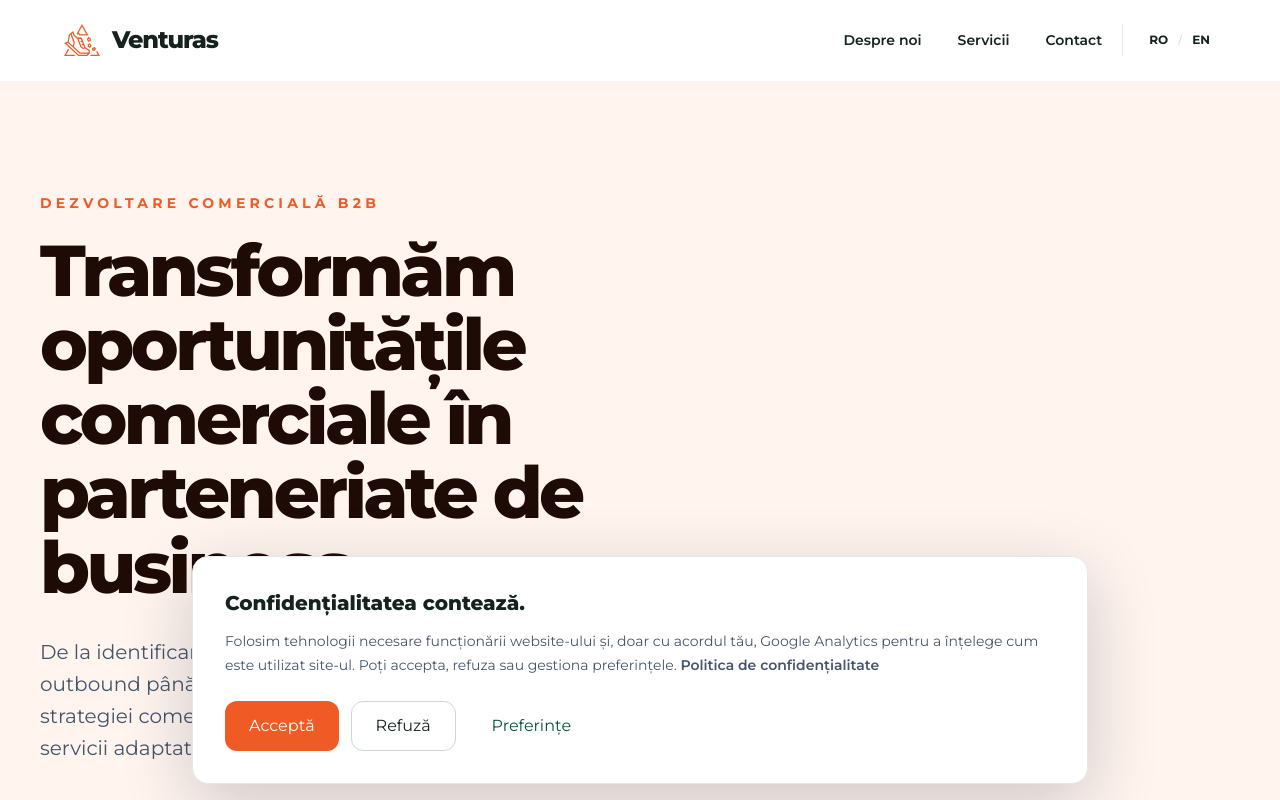
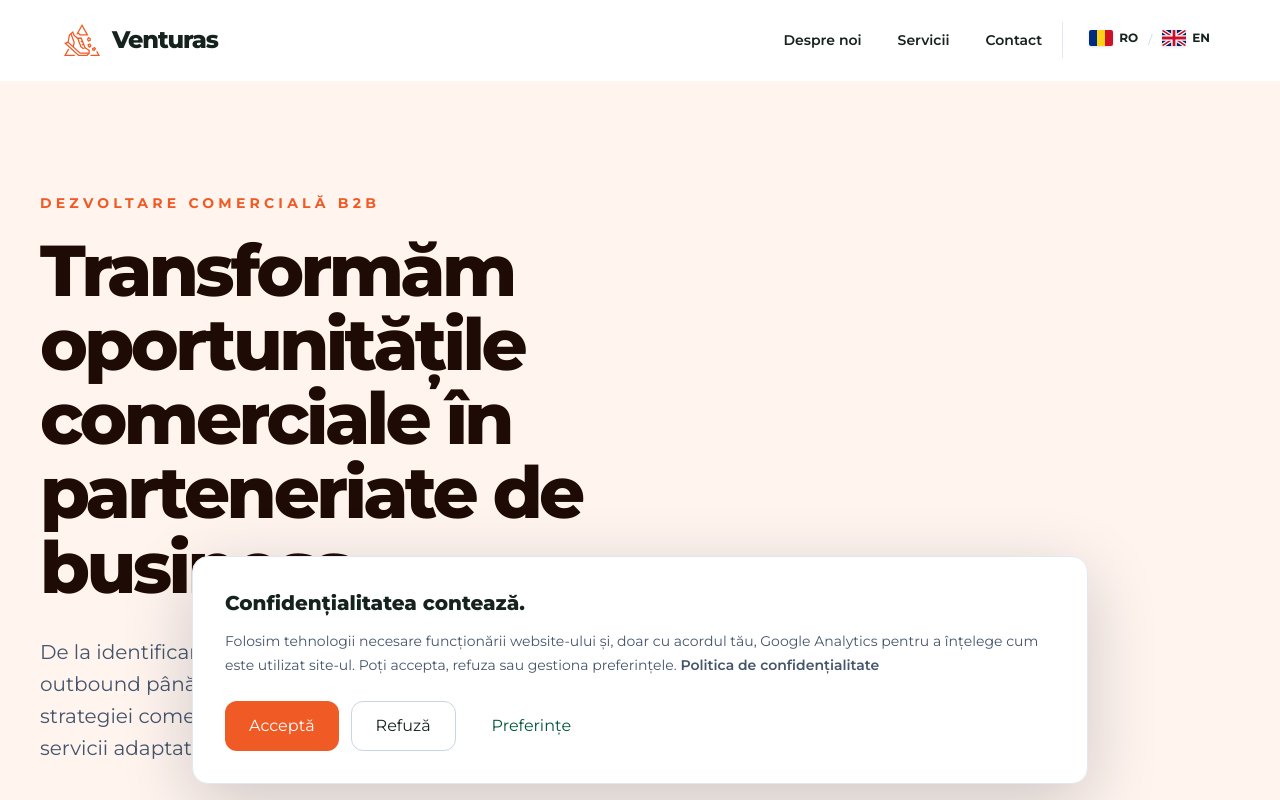
Before and after one commit to teodortabirca-creator/Venturas, a Next.js app: page / in a window 1280 px wide. Shown: the top 800 px of the page. Built offline with nearby package versions, Linux system fonts and the light colour scheme.

Commit message:
Add SVG flags to language switcher

```diff
--- a/components/Navbar.tsx
+++ b/components/Navbar.tsx
@@ -71,6 +71,33 @@ const languageRoutes: Record<string, string> = {
   "/en/privacy-policy": "/politica-de-confidentialitate",
   "/en/terms-and-conditions": "/termeni-si-conditii",
 };
+
+function RomanianFlag() {
+  return (
+    <svg aria-hidden="true" viewBox="0 0 24 16" width="24" height="16" className="shrink-0 rounded-[2px] shadow-sm">
+      <rect width="8" height="16" fill="#002B7F" />
+      <rect x="8" width="8" height="16" fill="#FCD116" />
+      <rect x="16" width="8" height="16" fill="#CE1126" />
+    </svg>
+  );
+}
+
+function BritishFlag() {
+  return (
+    <svg aria-hidden="true" viewBox="0 0 30 20" width="24" height="16" className="shrink-0 rounded-[2px] shadow-sm">
+      <defs>
+        <clipPath id="venturas-uk-flag-clip"><rect width="30" height="20" /></clipPath>
+      </defs>
+      <g clipPath="url(#venturas-uk-flag-clip)">
+        <rect width="30" height="20" fill="#012169" />
+        <path d="M0 0 30 20 M30 0 0 20" stroke="#FFF" strokeWidth="5" />
+        <path d="M0 0 30 20 M30 0 0 20" stroke="#C8102E" strokeWidth="2" />
+        <path d="M15 0 V20 M0 10 H30" stroke="#FFF" strokeWidth="7" />
+        <path d="M15 0 V20 M0 10 H30" stroke="#C8102E" strokeWidth="3.5" />
+      </g>
+    </svg>
+  );
+}
 
 export default function Navbar() {
   const router = useRouter();
@@ -272,7 +299,7 @@ export default function Navbar() {
                   : "text-slate-400 hover:text-[#F05B25]"
               }`}
             >
-              RO
+              <span className="inline-flex items-center gap-1.5"><RomanianFlag /> RO</span>
             </Link>
 
             <span
@@ -293,7 +320,7 @@ export default function Navbar() {
                   : "text-slate-400 hover:text-[#F05B25]"
               }`}
             >
-              EN
+              <span className="inline-flex items-center gap-1.5"><BritishFlag /> EN</span>
             </Link>
           </div>
         </div>
@@ -399,7 +426,7 @@ export default function Navbar() {
                   : "text-slate-500 hover:text-[#F05B25]"
               }`}
             >
-              RO
+              <span className="inline-flex items-center gap-1.5"><RomanianFlag /> RO</span>
             </Link>
 
             <Link
@@ -412,7 +439,7 @@ export default function Navbar() {
                   : "text-slate-500 hover:text-[#F05B25]"
               }`}
             >
-              EN
+              <span className="inline-flex items-center gap-1.5"><BritishFlag /> EN</span>
             </Link>
           </div>
         </nav>
```
